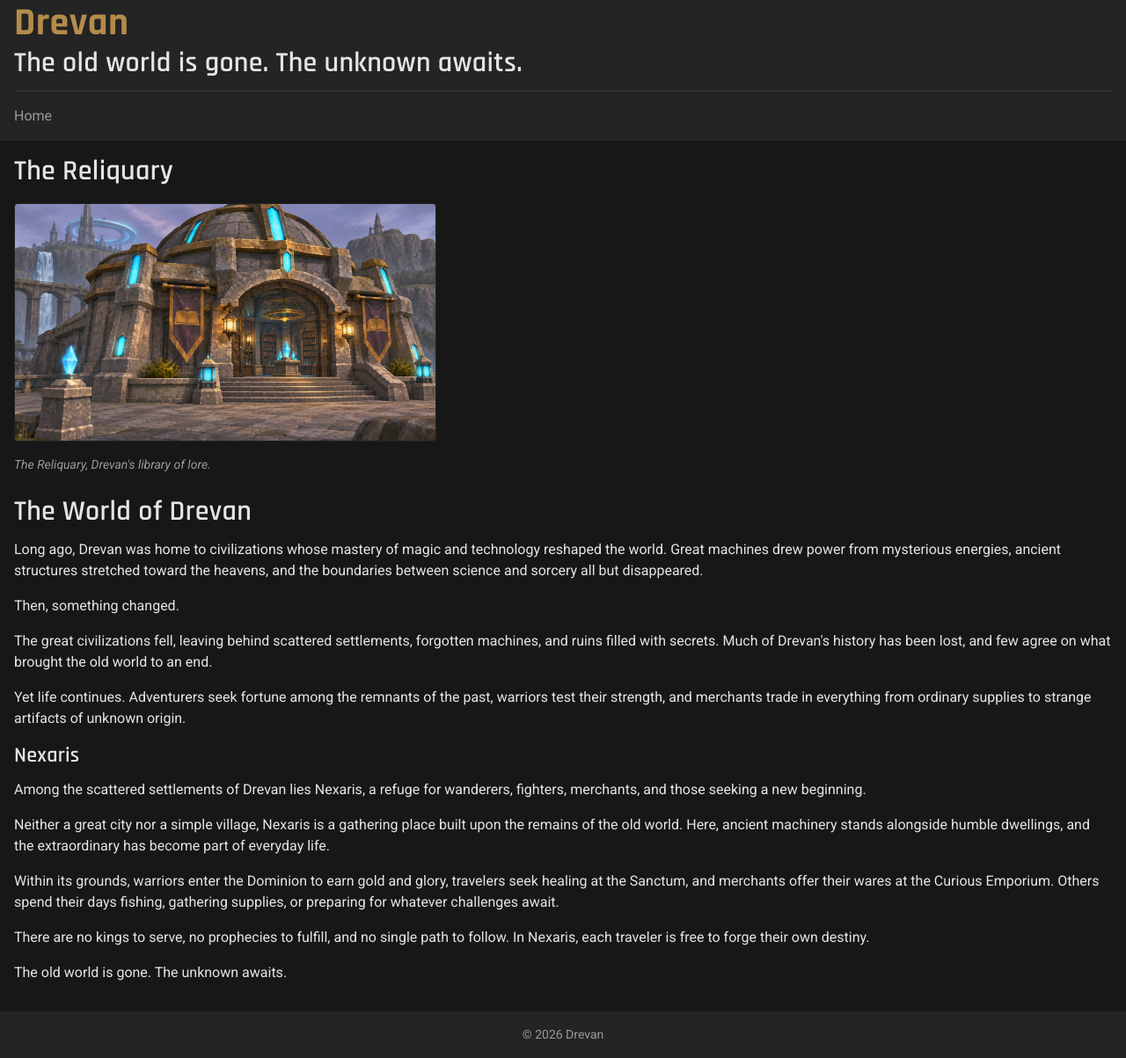
After one commit to damenend/drevan, a Node server app: template src/views/game/reliquary.ejs in a window 1280 px wide. The commit adds this page. Shown: the whole page at 88% size. Run offline with Node 20, Linux system fonts and the light colour scheme; the template is opened without the code that fills it, so the values that code supplies are empty; some libraries are stand-ins or nearby versions.

Commit message:
feat: add Nexaris directory and Reliquary lore page
Move location links into Nexaris to simplify the signed-in navigation. Add a home for Drevan lore and use the shared location artwork layout on both pages.

```diff
--- /dev/null
+++ b/src/views/game/reliquary.ejs
@@ -0,0 +1,71 @@
+<section class="page" aria-labelledby="reliquary-heading">
+  <h2 id="reliquary-heading">The Reliquary</h2>
+
+  <%- include("../partials/location-image", {
+    src: "/images/the-reliquary-v2.webp",
+    caption: "The Reliquary, Drevan's library of lore.",
+  }) %>
+
+  <h2>The World of Drevan</h2>
+
+  <p>
+    Long ago, Drevan was home to civilizations whose mastery
+    of magic and technology reshaped the world. Great machines
+    drew power from mysterious energies, ancient structures
+    stretched toward the heavens, and the boundaries between
+    science and sorcery all but disappeared.
+  </p>
+
+  <p>
+    Then, something changed.
+  </p>
+
+  <p>
+    The great civilizations fell, leaving behind scattered
+    settlements, forgotten machines, and ruins filled with
+    secrets. Much of Drevan's history has been lost, and
+    few agree on what brought the old world to an end.
+  </p>
+
+  <p>
+    Yet life continues. Adventurers seek fortune among the
+    remnants of the past, warriors test their strength,
+    and merchants trade in everything from ordinary supplies
+    to strange artifacts of unknown origin.
+  </p>
+
+  <h3>Nexaris</h3>
+
+  <p>
+    Among the scattered settlements of Drevan lies Nexaris,
+    a refuge for wanderers, fighters, merchants, and those
+    seeking a new beginning.
+  </p>
+
+  <p>
+    Neither a great city nor a simple village, Nexaris is
+    a gathering place built upon the remains of the old
+    world. Here, ancient machinery stands alongside humble
+    dwellings, and the extraordinary has become part of
+    everyday life.
+  </p>
+
+  <p>
+    Within its grounds, warriors enter the Dominion to
+    earn gold and glory, travelers seek healing at the
+    Sanctum, and merchants offer their wares at the
+    Curious Emporium. Others spend their days fishing,
+    gathering supplies, or preparing for whatever
+    challenges await.
+  </p>
+
+  <p>
+    There are no kings to serve, no prophecies to fulfill,
+    and no single path to follow. In Nexaris, each
+    traveler is free to forge their own destiny.
+  </p>
+
+  <p>
+    The old world is gone. The unknown awaits.
+  </p>
+</section>
--- a/src/views/partials/navigation.ejs
+++ b/src/views/partials/navigation.ejs
@@ -1,10 +1,7 @@
 <nav class="main-navigation">
   <% if (user) { %>
   <a href="/game" <%- currentPath === '/game' ? 'aria-current="page"' : '' %>>Home</a>
-  <a href="/game/arena" <%- currentPath === '/game/arena' || currentPath === '/game/training' ? 'aria-current="page"' : '' %>>Dominion</a>
-  <a href="/game/store" <%- currentPath === '/game/store' ? 'aria-current="page"' : '' %>>Curious Emporium</a>
-  <a href="/game/hospital" <%- currentPath === '/game/hospital' ? 'aria-current="page"' : '' %>>Sanctum</a>
-  <a href="/users" <%- currentPath === '/users' ? 'aria-current="page"' : '' %>>Players</a>
+  <a href="/game/nexaris" <%- currentPath === '/game/nexaris' ? 'aria-current="page"' : '' %>>Nexaris</a>
   <a href="/game/admin" <%- currentPath === '/game/admin' ? 'aria-current="page"' : '' %>>Admin</a>
 
   <form action="/logout" method="POST">
```
Also changed, not shown: AGENTS.md (+2 -0 lines), src/routes/game/index.ts (+10 -0 lines), src/views/game/nexaris.ejs (added, +40 -0 lines), public/images/nexaris-v2.webp (added), public/images/the-reliquary-v2.webp (added).
